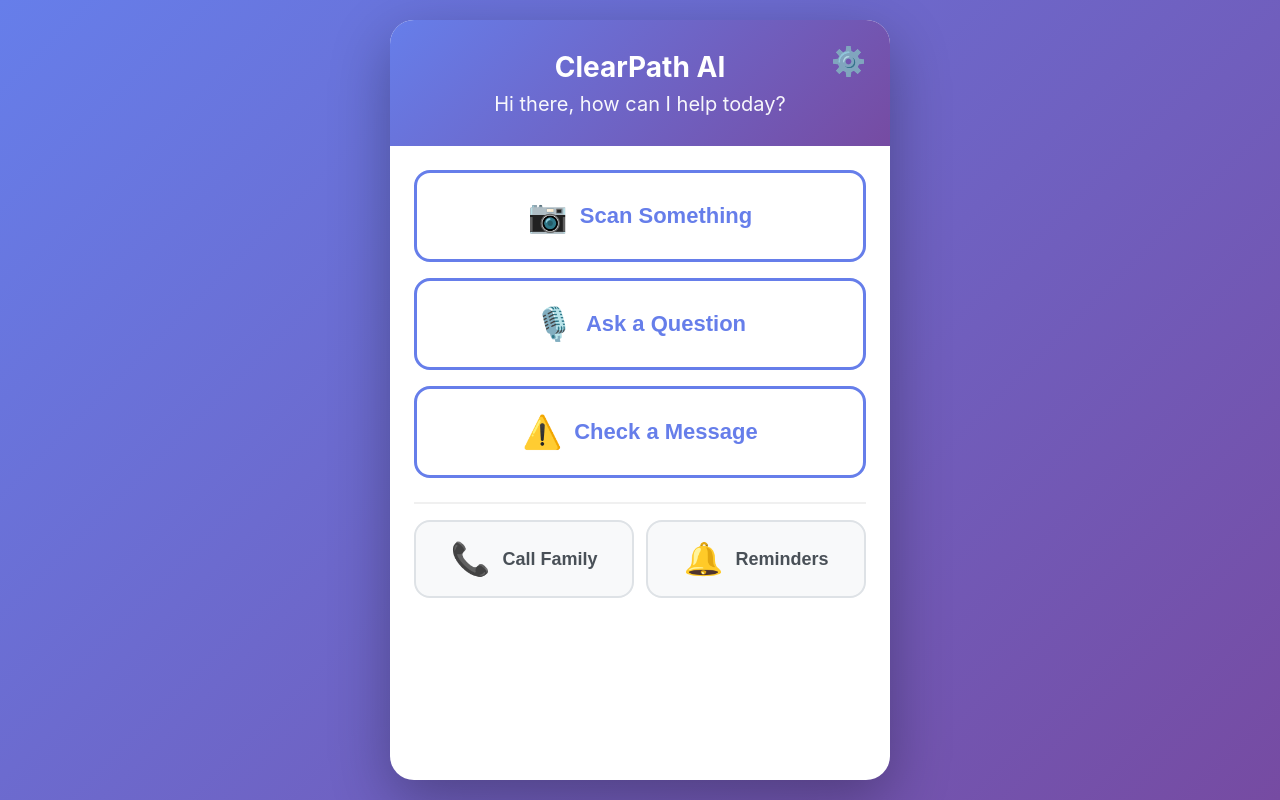
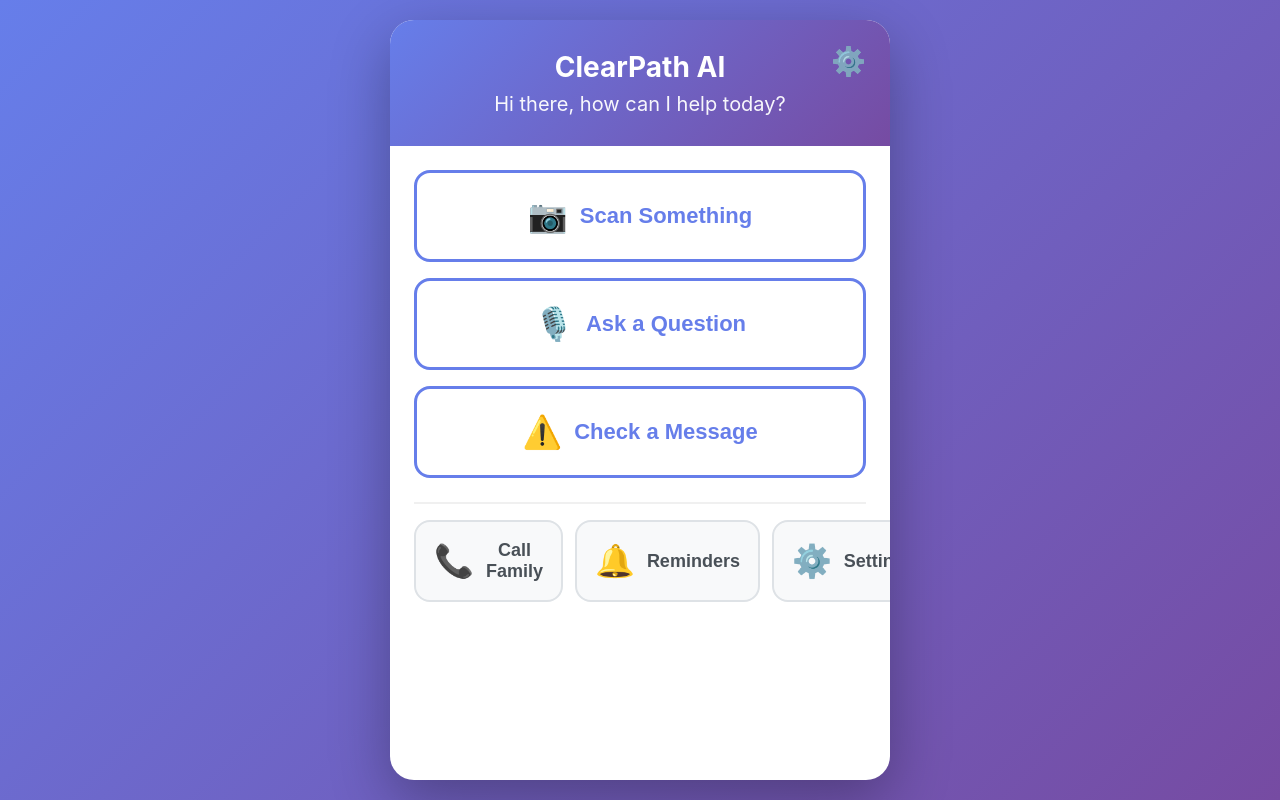
Before and after one commit to billdavies111-dot/clearpath-ai, a website: page index.html in a window 1280 px wide. Drawn offline with Linux system fonts and the light colour scheme.

Commit message:
Update index.html

```diff
--- a/index.html
+++ b/index.html
@@ -492,7 +492,7 @@
                     </button>
                 </div>
 
-                <div class="bottom-buttons">
+                <div class="bottom-buttons" style="grid-template-columns: 1fr 1fr 1fr;">
     <button class="btn btn-secondary" onclick="showScreen('familyScreen')">
         <span class="btn-icon">📞</span>
         <span>Call Family</span>
@@ -501,7 +501,10 @@
         <span class="btn-icon">🔔</span>
         <span>Reminders</span>
     </button>
-                </div>
+    <button class="btn btn-secondary" onclick="showScreen('settingsScreen')">
+        <span class="btn-icon">⚙️</span>
+        <span>Settings</span>
+    </button>
 </div>
 
             <!-- Scan Screen -->
```
Lines whose indentation alone changed are shown as unchanged.
